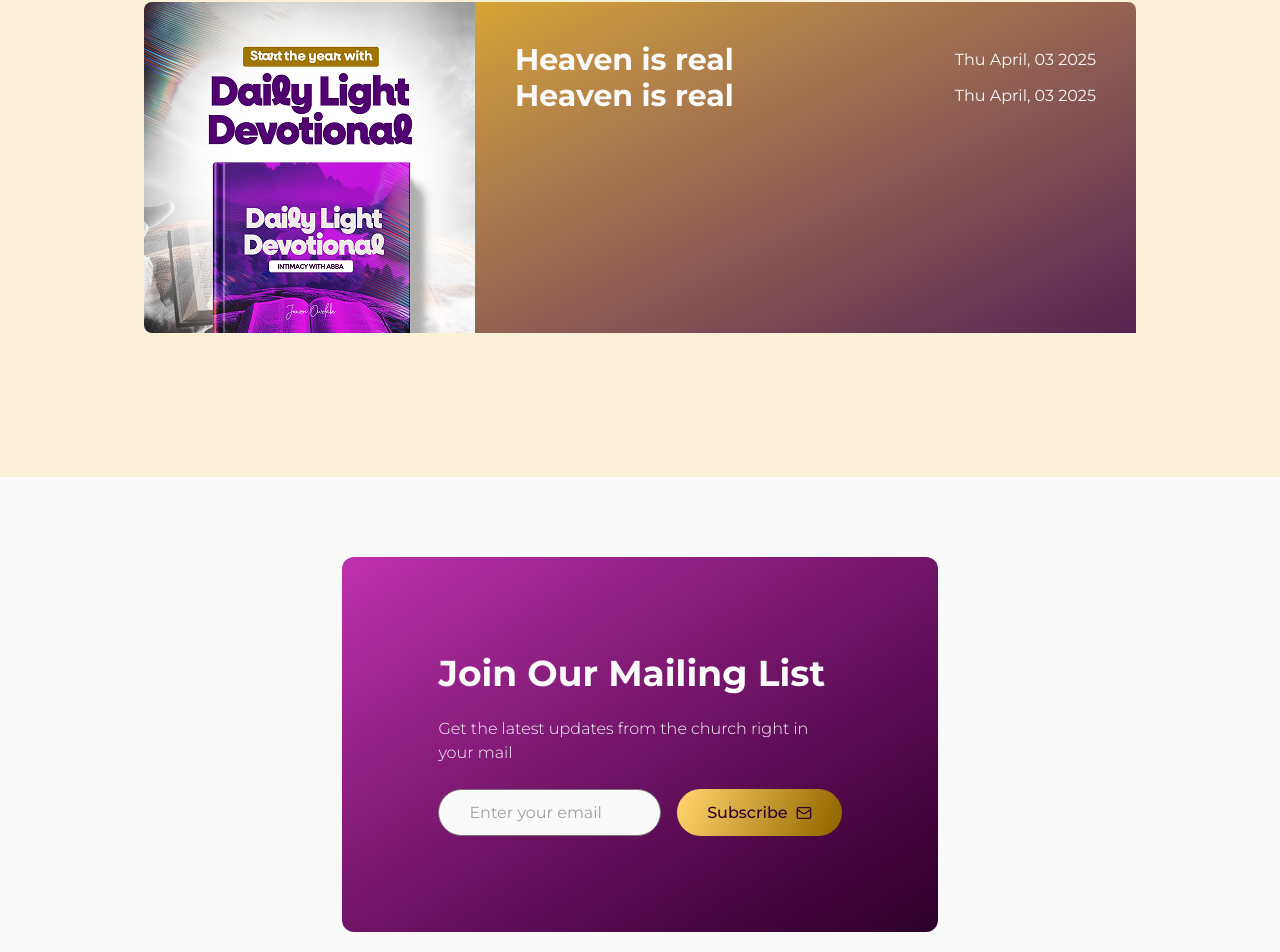
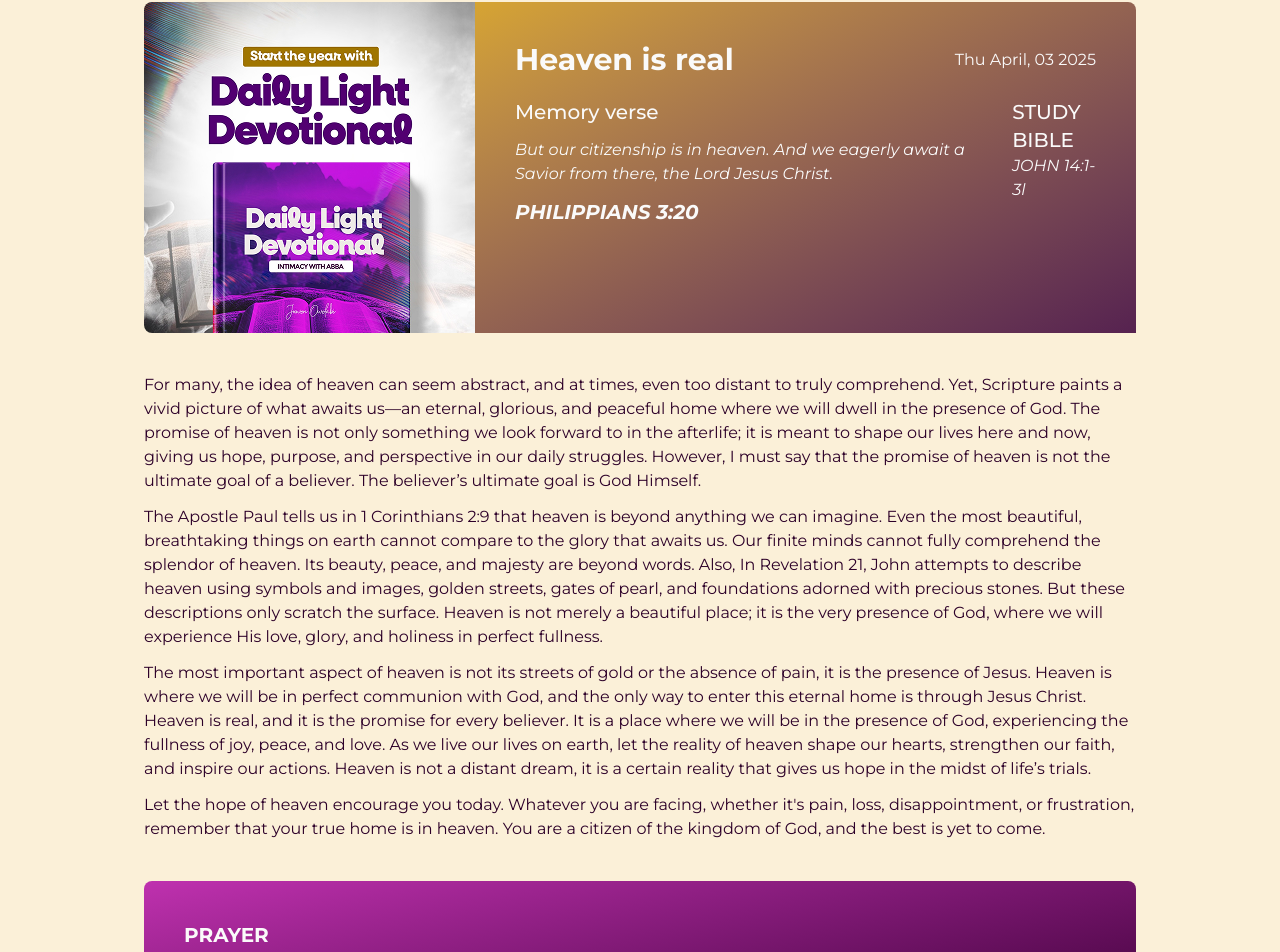
Before and after one commit to SodiqOgundairo/lightlife-react, a React (Vite) app: page /daily-light-devotional in a window 1280 px wide. Shown: the part 577-1529 px from the top of the page. Built offline with nearby package versions, Linux system fonts and the light colour scheme.

Commit message:
dld page complete

```diff
--- a/src/pages/DLD.tsx
+++ b/src/pages/DLD.tsx
@@ -8,12 +8,16 @@
       {/* hero */}
       <div className="flex flex-col md:flex-row mt-20 mb-16 md:mt-28 items-center gap-8 md:gap-3">
         <div className="flex flex-col gap-3 px-2 md:px-38 ">
-          <p className="text-3xl md:text-4xl text-purple">Start your day with</p>
+          <p className="text-3xl md:text-4xl text-purple">
+            Start your day with
+          </p>
           <p className="text-4xl md:text-5xl gold-purple font-bold hover:scale-110 transition-all ease-linear">
             DAILY LIGHT DEVOTIONAL
           </p>
           <p className="italic text-darkPurple">
-            How you start your day determines the outcome. Start your day with the right words as inspired by the Holy Spirit. You will definitely be blessed by this powerful devotionals.
+            How you start your day determines the outcome. Start your day with
+            the right words as inspired by the Holy Spirit. You will definitely
+            be blessed by this powerful devotionals.
           </p>
         </div>
 
@@ -27,9 +31,8 @@
       </div>
       {/* hero ends*/}
 
-
       {/* DLD content */}
-      <div className="p-4 md:p-36 w-full gap-10 flex flex-col bg-gold-low/20">
+      <div className="px-4 py-20 md:p-36 w-full gap-10 flex flex-col bg-gold-low/20">
         <div className="flex flex-col md:flex-row">
           <img
             src={dld}
@@ -37,21 +40,96 @@
             className="hover:scale-120 hover:rotate-3 md:px-0 md:rounded-s-lg "
           />
 
-      <div className="flex flex-col bg-gradient-to-br from-gold to-purple text-light w-full md:rounded-e-lg rounded-b-lg md:rounded-b-none p-2 md:p-10">
+          <div className="flex flex-col bg-gradient-to-br from-gold to-purple text-light w-full md:rounded-e-lg rounded-b-lg md:rounded-b-none gap-5 p-5 md:p-10">
             <div className="flex flex-row items-center justify-between">
               <p className="text-3xl font-bold">Heaven is real</p>
               <p className="italics">Thu April, 03 2025</p>
             </div>
 
-        <div className="flex flex-row items-center justify-between">
-        <p className="text-3xl font-bold">Heaven is real</p>
-        <p className="italics">Thu April, 03 2025</p>
+            <div className="flex flex-col md:flex-row gap-5 justify-between">
+              <div className="flex flex-col gap-3">
+                <p className="text-xl font-medium">Memory verse</p>
+                <p className="italic">
+                  But our citizenship is in heaven. And we eagerly await a
+                  Savior from there, the Lord Jesus Christ.
+                </p>
+                <p className="text-xl font-bold italic">PHILIPPIANS 3:20</p>
+              </div>
+              <div className="flex flex-col">
+                <p className="text-xl font-medium">STUDY BIBLE</p>
+                <p className="italic">JOHN 14:1-3l</p>
+              </div>
+            </div>
+          </div>
+
         </div>
 
 
-      </div>
+          <div className="flex flex-col gap-3">
+            <p className="text-dark">
+              For many, the idea of heaven can seem abstract, and at times, even
+              too distant to truly comprehend. Yet, Scripture paints a vivid
+              picture of what awaits us—an eternal, glorious, and peaceful home
+              where we will dwell in the presence of God. The promise of heaven
+              is not only something we look forward to in the afterlife; it is
+              meant to shape our lives here and now, giving us hope, purpose,
+              and perspective in our daily struggles. However, I must say that
+              the promise of heaven is not the ultimate goal of a believer. The
+              believer’s ultimate goal is God Himself.
+            </p>
+
+            <p className="text-dark">
+              The Apostle Paul tells us in 1 Corinthians 2:9 that heaven is
+              beyond anything we can imagine. Even the most beautiful,
+              breathtaking things on earth cannot compare to the glory that
+              awaits us. Our finite minds cannot fully comprehend the splendor
+              of heaven. Its beauty, peace, and majesty are beyond words. Also,
+              In Revelation 21, John attempts to describe heaven using symbols
+              and images, golden streets, gates of pearl, and foundations
+              adorned with precious stones. But these descriptions only scratch
+              the surface. Heaven is not merely a beautiful place; it is the
+              very presence of God, where we will experience His love, glory,
+              and holiness in perfect fullness.
+            </p>
+
+            <p className="text-dark">
+              The most important aspect of heaven is not its streets of gold or
+              the absence of pain, it is the presence of Jesus. Heaven is where
+              we will be in perfect communion with God, and the only way to
+              enter this eternal home is through Jesus Christ. Heaven is real,
+              and it is the promise for every believer. It is a place where we
+              will be in the presence of God, experiencing the fullness of joy,
+              peace, and love. As we live our lives on earth, let the reality of
+              heaven shape our hearts, strengthen our faith, and inspire our
+              actions. Heaven is not a distant dream, it is a certain reality
+              that gives us hope in the midst of life’s trials.
+            </p>
+
+            <p className="text-dark">
+              Let the hope of heaven encourage you today. Whatever you are
+              facing, whether it's pain, loss, disappointment, or frustration,
+              remember that your true home is in heaven. You are a citizen of
+              the kingdom of God, and the best is yet to come.
+            </p>
           </div>
 
+          <div className="rounded-lg bg-gradient-to-br from-purple-light to-darkPurple text-light flex flex-col gap-2 p-5 md:p-10">
+            <p className="font-bold text-xl">
+              PRAYER
+            </p>
+            <p className="italic">
+              Heavenly Father, thank You for the promise of heaven. Thank You for preparing a place for us where we will experience Your presence in fullness. Help us to live with an eternal perspective, remembering that this world is not our home. Strengthen our faith and help us to share the hope of heaven with others. Thank You for the gift of eternal life through Jesus. In His name, Amen.
+            </p>
+          </div>
+
+          <div className="rounded-lg bg-gradient-to-br from-gold-low to-[#976902] text-darkPurple flex flex-col gap-2 p-5 md:p-10">
+            <p className="font-bold text-xl">
+              PRAYER
+            </p>
+            <p className="italic">
+              Heavenly Father, thank You for the promise of heaven. Thank You for preparing a place for us where we will experience Your presence in fullness. Help us to live with an eternal perspective, remembering that this world is not our home. Strengthen our faith and help us to share the hope of heaven with others. Thank You for the gift of eternal life through Jesus. In His name, Amen.
+            </p>
+          </div>
       </div>
       {/* DLD content END */}
 
```
Lines whose indentation alone changed are shown as unchanged.
